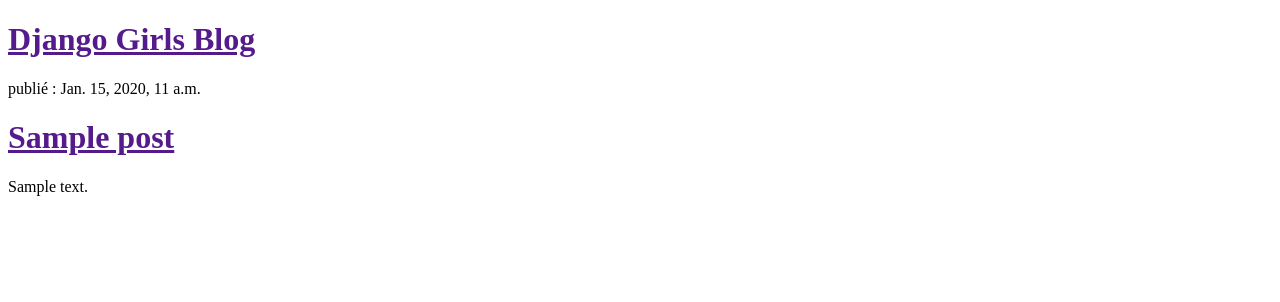
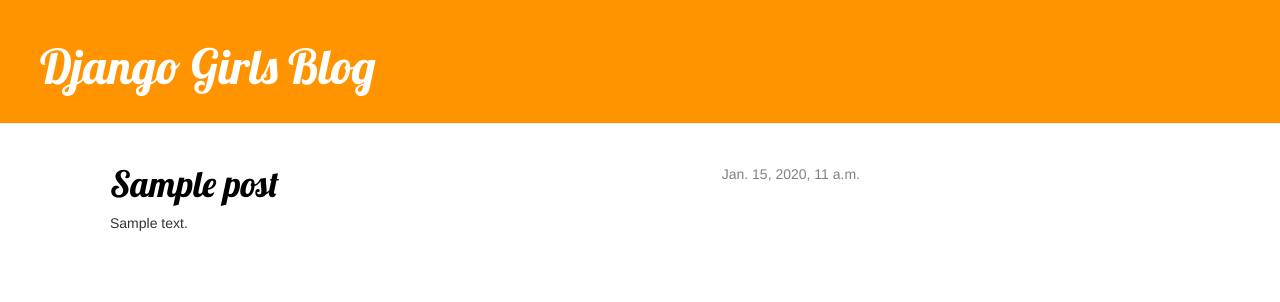
Before and after one commit to BenoitMi/my_first_blog, a Django app: template blog/templates/blog/post_list.html in a window 1280 px wide. Shown: the top 302 px of the page. Run offline with Django 3.2, Linux system fonts and the light colour scheme; the template is opened without the code that fills it: values that come from a table or form of the project are taken from there, others are empty; tables that the repository leaves empty hold one stand-in row (values such as "Sample post"); some libraries are stand-ins or nearby versions.

Commit message:
Add template and link to post

```diff
--- /dev/null
+++ b/blog/static/css/blog.css
@@ -0,0 +1,56 @@
+/* h1 a {
+    color: #FCA205;
+    font-family: 'Lobster';
+}
+
+body {
+    padding-left: 15px;
+} */
+
+.page-header {
+    background-color: #ff9400;
+    margin-top: 0;
+    padding: 20px 20px 20px 40px;
+}
+
+.page-header h1, .page-header h1 a, .page-header h1 a:visited, .page-header h1 a:active {
+    color: #ffffff;
+    font-size: 36pt;
+    text-decoration: none;
+}
+
+.content {
+    margin-left: 40px;
+}
+
+h1, h2, h3, h4 {
+    font-family: 'Lobster', cursive;
+}
+
+.date {
+    float: right;
+    color: #828282;
+}
+
+.save {
+    float: right;
+}
+
+.post-form textarea, .post-form input {
+    width: 100%;
+}
+
+.top-menu, .top-menu:hover, .top-menu:visited {
+    color: #ffffff;
+    float: right;
+    font-size: 26pt;
+    margin-right: 20px;
+}
+
+.post {
+    margin-bottom: 70px;
+}
+
+.post h1 a, .post h1 a:visited {
+    color: #000000;
+}
--- /dev/null
+++ b/blog/templates/blog/base.html
@@ -0,0 +1,27 @@
+<!DOCTYPE html>
+{% load static %}
+<html lang="en">
+<head>
+    <meta charset="UTF-8">
+    <title>Mon_blog</title>
+    <link rel="stylesheet" href="//maxcdn.bootstrapcdn.com/bootstrap/3.2.0/css/bootstrap.min.css">
+    <link rel="stylesheet" href="//maxcdn.bootstrapcdn.com/bootstrap/3.2.0/css/bootstrap-theme.min.css">
+    <link href="https://fonts.googleapis.com/css?family=Lobster&subset=latin,latin-ext" rel="stylesheet" type="text/css">
+    <link rel="stylesheet" href="{% static 'css/blog.css' %}">
+</head>
+
+<body>
+<div class="page-header">
+    <h1><a href="/">Django Girls Blog</a></h1>
+</div>
+<div class="content container">
+    <div class="row">
+        <div class="col-md-8">
+        {% block content %}
+        {% endblock %}
+        </div>
+    </div>
+</div>
+
+</body>
+</html>
--- a/blog/templates/blog/post_list.html
+++ b/blog/templates/blog/post_list.html
@@ -1,22 +1,19 @@
-<!DOCTYPE html>
-<html lang="en">
-<head>
-    <meta charset="UTF-8">
-    <title>Mon_blog</title>
-</head>
+{% extends 'blog/base.html' %}
 
-<body>
-<div>
-    <h1><a href="">Django Girls Blog</a></h1>
-</div>
-
-{% for post in posts %}
-<div>
-    <p>publié : {{ post.published_date }}</p>
-    <h1><a href=""">{{ post.title }}</a></h1>
-    <p>{{ post.text|linebreaksbr }}</p>
-</div>
-{% endfor %}
-
-</body>
-</html>
+{% block content %}
+    <div class="content container">
+        <div class="row">
+            <div class="col-md-8">
+                {% for post in posts %}
+                    <div class="post">
+                        <div class="date">
+                            {{ post.published_date }}
+                        </div>
+                        <h1><a href="{% url 'post_detail' pk=post.pk %}">{{ post.title }}</a></h1>
+                        <p>{{ post.text|linebreaksbr }}</p>
+                    </div>
+                {% endfor %}
+            </div>
+        </div>
+    </div>
+{% endblock %}
--- a/blog/urls.py
+++ b/blog/urls.py
@@ -5,4 +5,5 @@
 
 urlpatterns = [
     url(r'^$', views.post_list, name='post_list'),
+    url(r'^post/(?P<pk>[0-9]+)/$', views.post_detail, name='post_detail'),
 ]
--- a/blog/views.py
+++ b/blog/views.py
@@ -1,8 +1,13 @@
 from django.shortcuts import render
 from django.utils import timezone
+from django.shortcuts import render, get_object_or_404
 from .models import Post
 
 # Create your views here.
 def post_list(request):
     posts = Post.objects.filter(published_date__lte=timezone.now()).order_by('published_date')
     return render(request, 'blog/post_list.html', {'posts': posts})
+
+def post_detail(request, pk):
+    post = get_object_or_404(Post, pk=pk)
+    return render(request, 'blog/post_detail.html', {'post': post})
--- a/mysite/settings.py
+++ b/mysite/settings.py
@@ -25,7 +25,7 @@
 # SECURITY WARNING: don't run with debug turned on in production!
 DEBUG = True
 
-ALLOWED_HOSTS = ['127.0.0.1', 'bmi.pythonanywhere.com']
+ALLOWED_HOSTS = ['127.0.0.1', 'bmithieux.pythonanywhere.com']
 
 
 # Application definition
```
Also changed, not shown: blog/templates/blog/post_detail.html (added, +13 -0 lines).
